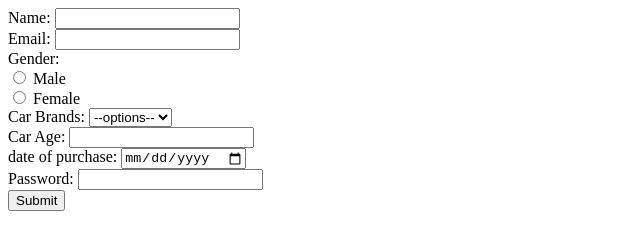
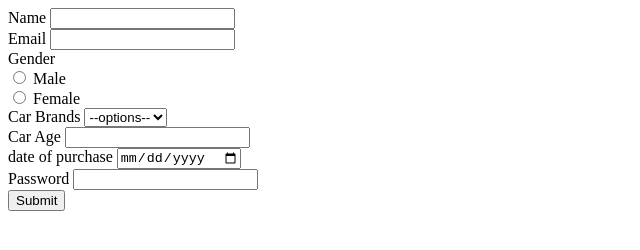
Before and after one commit to acciojob/car-insurance-form-manasabm74, a website: page main.html in a window 1280 px wide. Shown: the full height of the page, 0-640 px from the left. Drawn offline with Linux system fonts and the light colour scheme.

Commit message:
created a submission

```diff
--- a/main.html
+++ b/main.html
@@ -8,32 +8,34 @@
 
 <body>
 	<!-- the entire body must be written by student -->
-	<form action="/submit" method="post">
-		<label for="name">Name:</label>
-		<input type="text" id="name"  required><br>
+	<form action="/#" method="POST">
+		<label for="name">Name</label>
+		<input type="text" id="name"  name="name" required><br>
 
-		<label for="email">Email:</label>
-		<input type="email" id="email" required><br>
+		<label for="email">Email</label>
+		<input type="email" id="email"  name="email" required><br>
 
-		<label>Gender:</label><br>
-		<input type="radio" id="gender_m" name="gender" required>
-		<label for="gender_m" >Male</label><br>
-		<input type="radio" id="gender_m" name="gender" required>
-		<label for="gender_m" >Female</label><br>
-		<label for="car brands">Car Brands:</label>
-		<select id="cars" name="cars" required>
+		<label>Gender</label><br>
+		<input type="radio" id="male" name="gender" value="male"  required>
+		<label for="male" >Male</label><br>
+		<input type="radio" id="female" name="gender"  value="female" required>
+		<label for="female" >Female</label><br>
+
+		<label for="cars">Car Brands</label>
+		<select id="cars" name="cars" >
 			<option value="" disabled selected>--options--</option>
 			<option>BMW</option>
 			<option>Audi</option>
 			<option>Mercedez</option>
 		</select><br>
-		<label for="car age">Car Age:</label>
+
+		<label for="carage">Car Age</label>
 		<input type="number" id="carage" name="carage" required><br>
 
-		<label for="dop">date of purchase:</label>
+		<label for="dop">date of purchase</label>
 		<input type="date" id="dop" name="dop" required><br>
 
-		<label for="password">Password:</label>
+		<label for="password">Password</label>
 		<input type="password" id="password" name="password" required><br>
 
 		<button type="submit">Submit</button>
```
